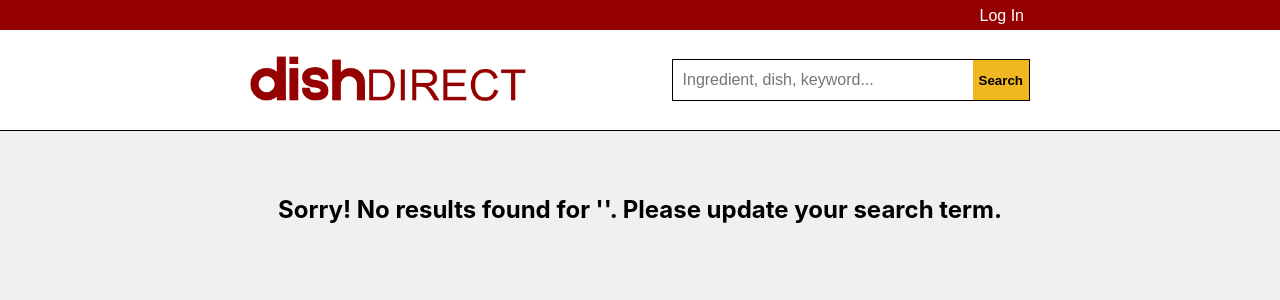
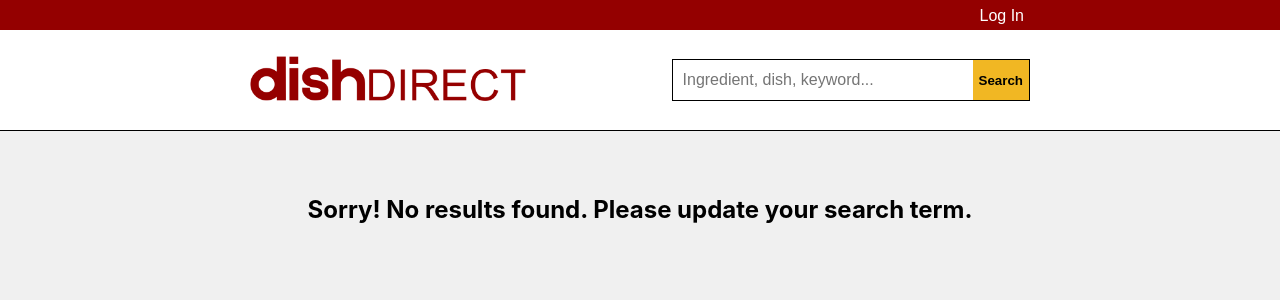
Before and after one commit to dtobrien23/dish-direct, a React (Create React App) app in the folder client/: page /recipes in a window 1280 px wide. Shown: the top 300 px of the page. Built offline with nearby package versions, Linux system fonts and the light colour scheme.

Commit message:
Remove query term from 'No recipes found' screen

```diff
--- a/client/src/pages/RecipeList.js
+++ b/client/src/pages/RecipeList.js
@@ -27,7 +27,7 @@ const RecipeList = () => {
           <p style={{ fontWeight: "bold", fontSize: "24px" }}>
             {areRecipesLoading === true
               ? "Fetching recipes..."
-              : `Sorry! No results found for '${searchQuery}'. Please update your search term.`}
+              : `Sorry! No results found. Please update your search term.`}
           </p>
         </div>
       ) : (
```
